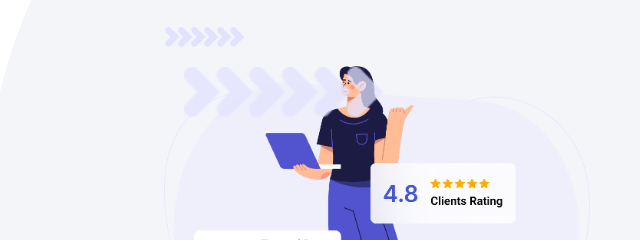
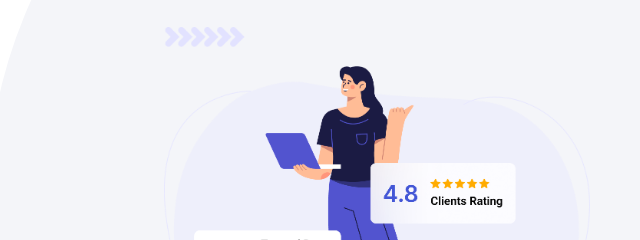
Before and after one commit to Kiso23/Infotech-Services, a plain HTML site: page index.html in a window 1280 px wide. Shown: the part 252-492 px from the top of the page, 590-1230 px from the left. Drawn offline with Linux system fonts and the light colour scheme.

Commit message:
Remove chevron arrows from hero section

```diff
--- a/css/style.css
+++ b/css/style.css
@@ -409,7 +409,7 @@ button { cursor: pointer; border: none; background: none; font-family: inherit;
   position: absolute;
   top: 40px;                     /* Position at top-left of illustration area */
   left: 20px;
-  width: 200px;                  /* Larger width to make it more visible */
+  width: 138px;                  /* Original image width */
   height: auto;                  /* maintain aspect ratio */
   z-index: 3;
   opacity: .75;
--- a/index.html
+++ b/index.html
@@ -139,9 +139,6 @@
         <div class="hero-right" aria-hidden="true">
 
           <div class="hero-illus-wrap">
-            <!-- Chevron arrows decoration -->
-            <img src="assets/vector-chevrons.png" alt="" class="hero-chevrons" />
-
             <!-- Light purple blob background -->
             <div class="illus-bg"></div>
 
```
